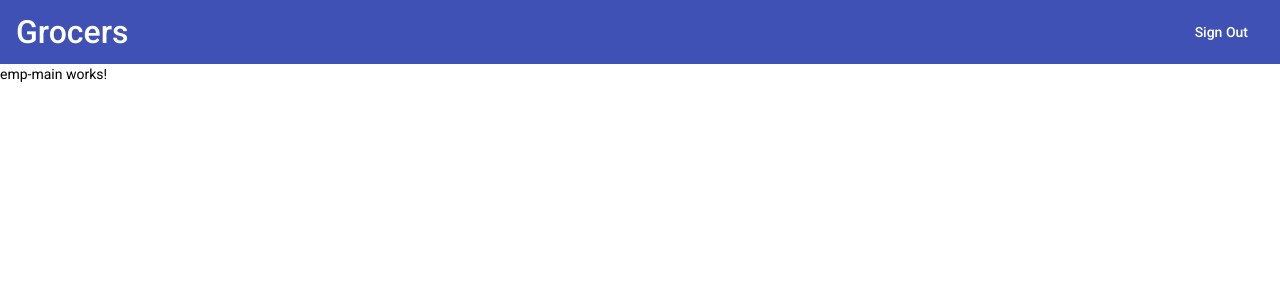
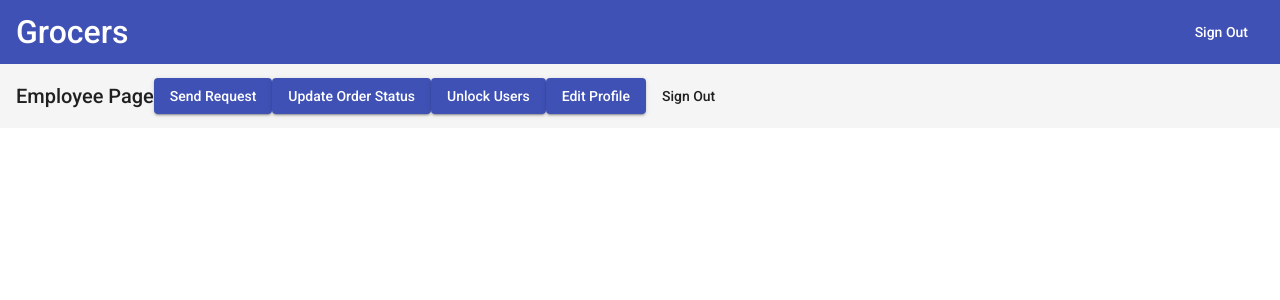
Before and after one commit to haa96/Grocers, an Angular app in the folder Frontend/grocers/: page /empmain in a window 1280 px wide. Shown: the top 300 px of the page. Built offline with nearby package versions, Linux system fonts and the light colour scheme.

Commit message:
Update empmain.component.html

```diff
--- a/Frontend/grocers/src/app/employee/empmain/empmain.component.html
+++ b/Frontend/grocers/src/app/employee/empmain/empmain.component.html
@@ -1 +1,20 @@
-<p>emp-main works!</p>
+<mat-toolbar>
+    <span class="g">Employee Page
+    </span>
+    <span class="example-spacer"></span>
+    <button mat-raised-button color="primary">
+        Send Request
+    </button>
+    <button mat-raised-button color="primary">
+        Update Order Status
+    </button>
+    <button mat-raised-button color="primary">
+        Unlock Users
+    </button>
+    <button mat-raised-button color="primary">
+        Edit Profile
+    </button>
+    <button mat-button>
+        Sign Out
+    </button>
+  </mat-toolbar>
```
